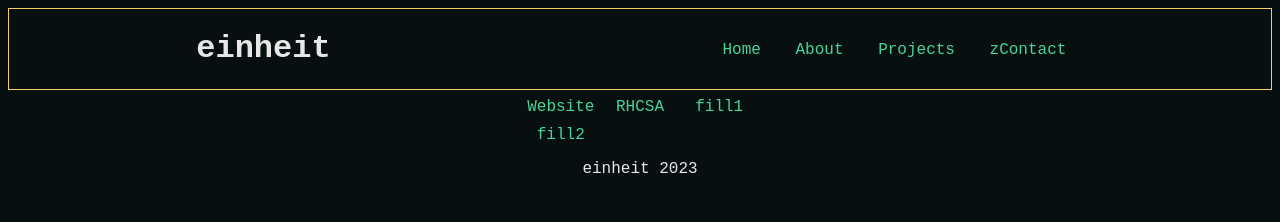
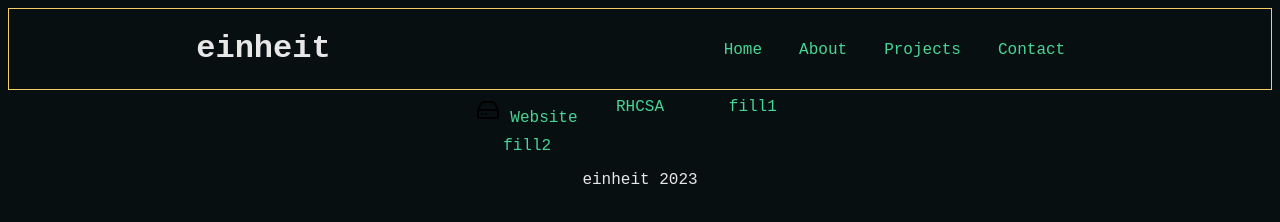
Before and after one commit to einheit-r/einheit.dev, a plain HTML site: page projects.html in a window 1280 px wide. Drawn offline with Linux system fonts and the light colour scheme.

Commit message:
project page additions

```diff
--- a/projects.html
+++ b/projects.html
@@ -22,13 +22,16 @@
                 <div class="menu-home"><a href="index.html">Home</a></div>
                 <div class="menu-about"><a href="">About</a></div>
                 <div class="menu-projects"><a href="projects.html">Projects</a></div>
-                <div class="menu-contact"><a href="">zContact</a></div>
+                <div class="menu-contact"><a href="">Contact</a></div>
             </div>
     </header>
 
     <main>
         <div class="projects-grid">
-            <div class="projects-website"><a href="https://github.com/einheit-r/einheit.dev">Website</a></div>
+            <div class="projects-website">
+                <img src="/images/hard-drive.svg">
+                <a href="https://github.com/einheit-r/einheit.dev">Website</a>
+            </div>
             <div class="projects-rhls"><a href="/book/index.html">RHCSA</a></div>
             <div class="projects-fill1"><a href="">fill1</a></div>
             <div class="projects-fill2"><a href="">fill2</a></div>
```
Also changed, not shown: images/hard-drive.svg (added).
